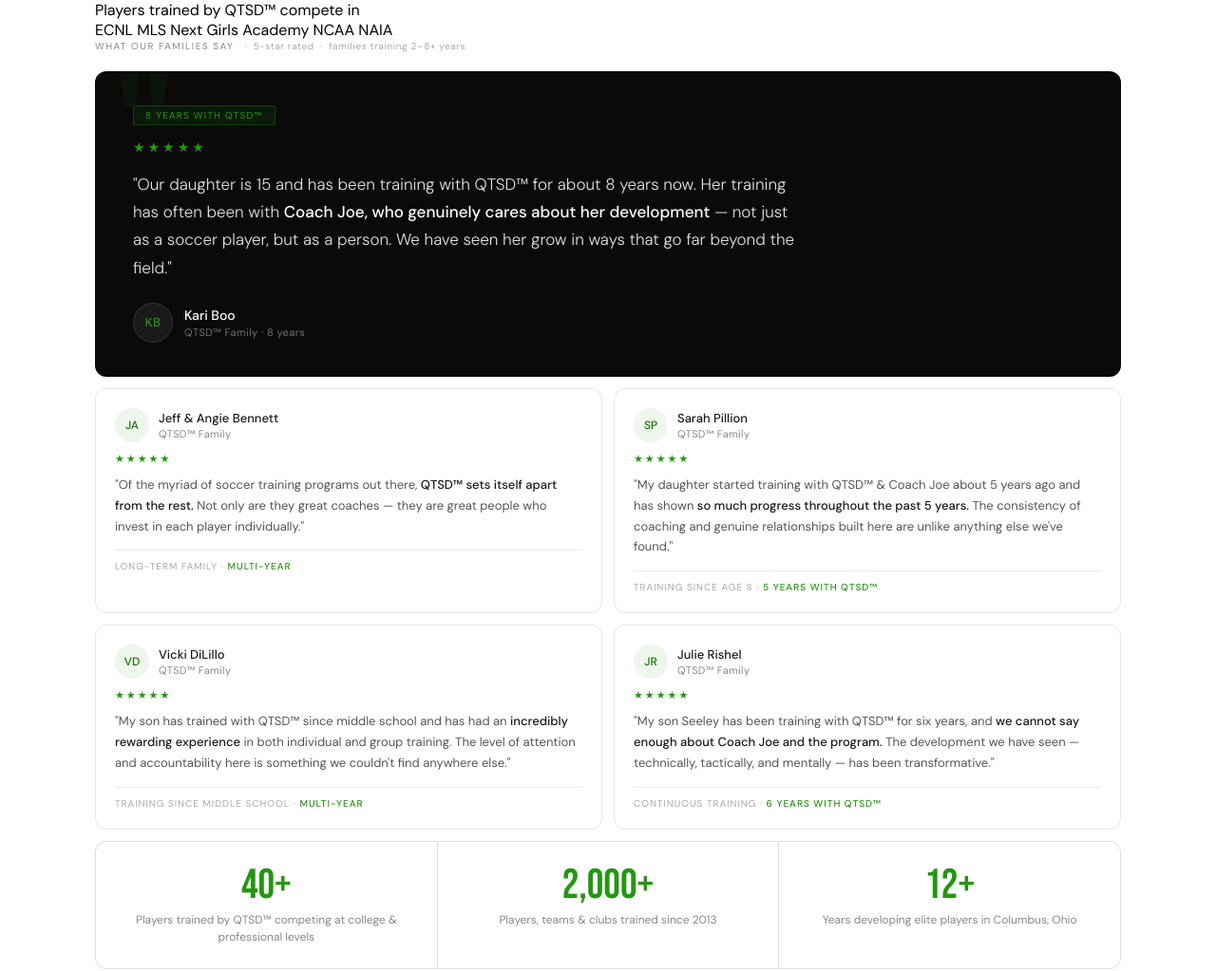
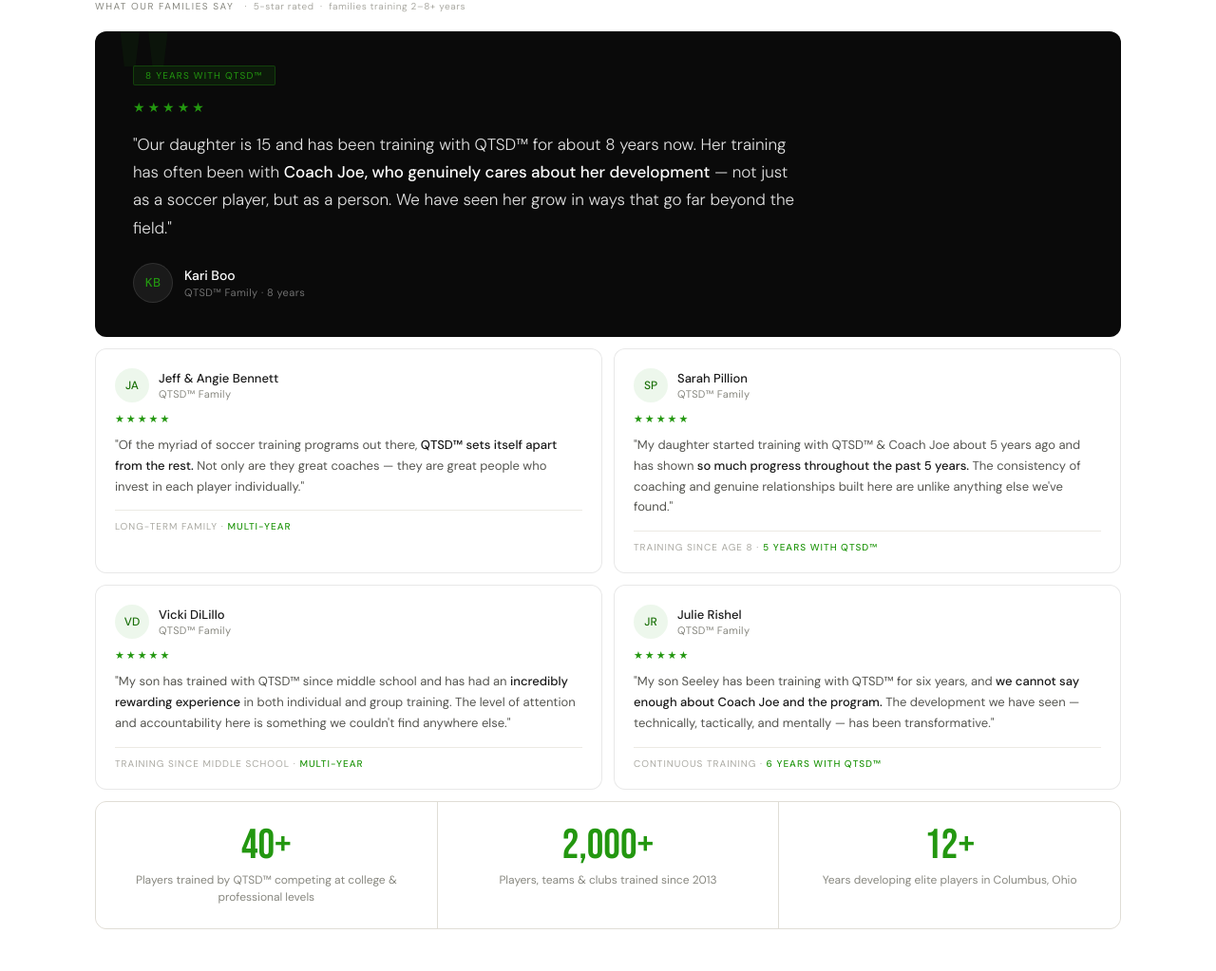
Before and after one commit to Soccerguyo15/QTSD-Testimonial, a plain HTML site: page index.html in a window 1280 px wide. Shown: the whole page at 95% size. Drawn offline with Linux system fonts and the light colour scheme.

Commit message:
Update index.html

```diff
--- a/index.html
+++ b/index.html
@@ -264,17 +264,6 @@
 
 <div class="qtsd-testimonials">
 
-  <div class="league-bar">
-    <span class="league-label">Players trained by QTSD™ compete in</span>
-    <div class="league-badges">
-      <span class="league-badge highlight">ECNL</span>
-      <span class="league-badge">MLS Next</span>
-      <span class="league-badge">Girls Academy</span>
-      <span class="league-badge">NCAA</span>
-      <span class="league-badge">NAIA</span>
-    </div>
-  </div>
-
   <div class="section-header">
     <span class="section-label">What our families say</span>
     <span class="section-stat">&nbsp;·&nbsp; 5-star rated &nbsp;·&nbsp; families training 2–8+ years</span>
```
